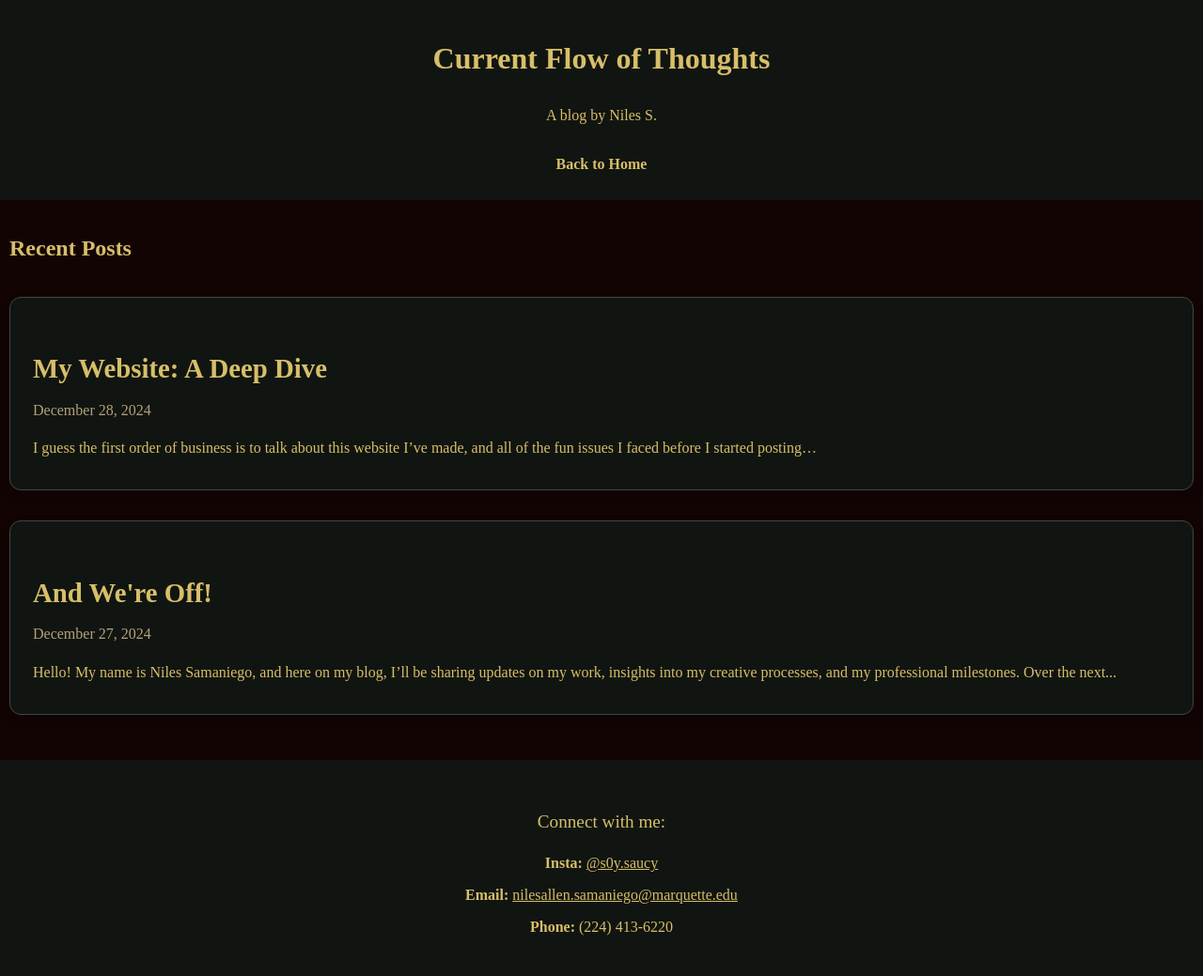
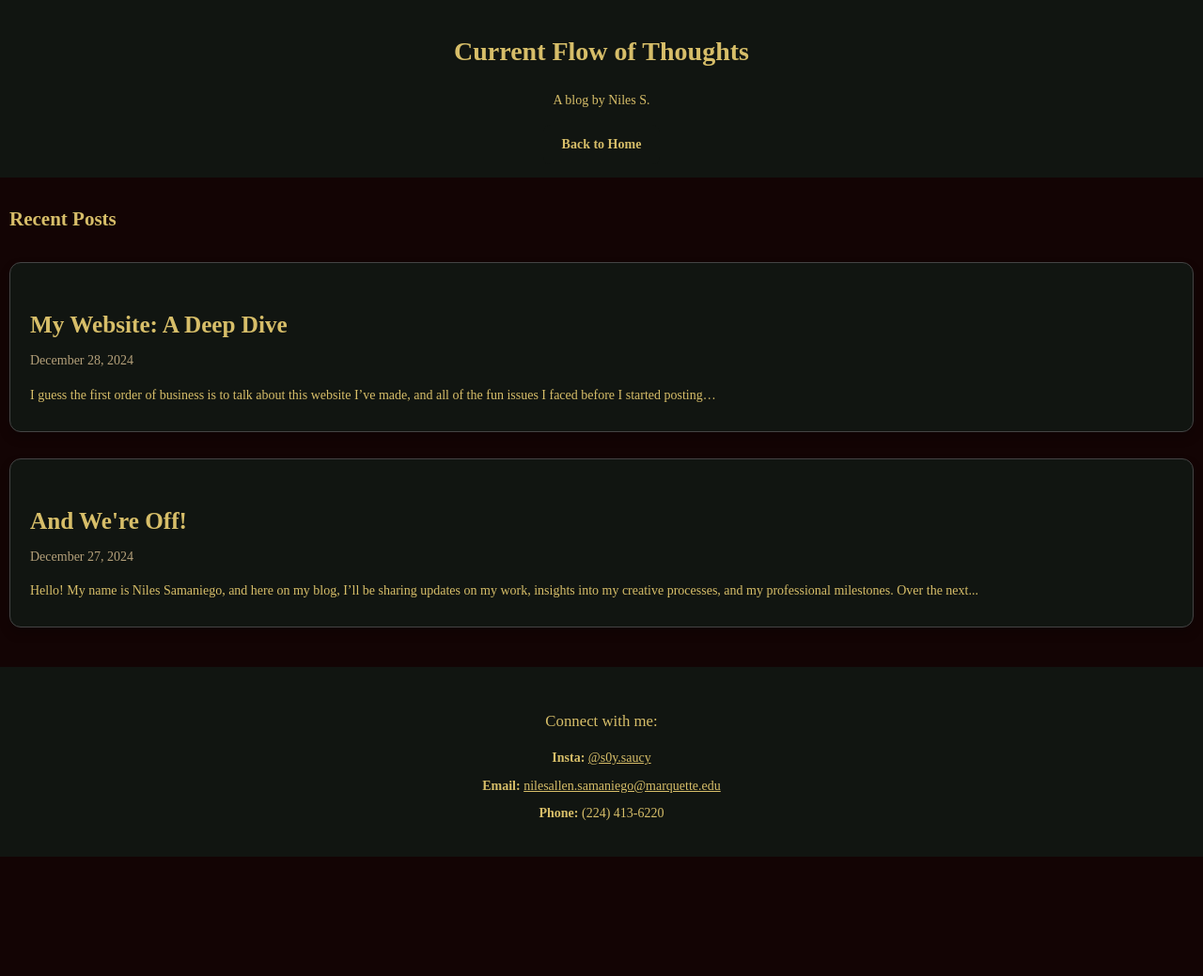
Before and after one commit to n-samaniego/Current-Flow-of-Thoughts, a Jekyll site: the page built from index.html, in a window 1280 px wide. Shown: the whole page at 94% size. Built offline with Jekyll 4.4.1, drawn with Linux system fonts in a browser that asks for light colours; the list of posts is cut into pages by our own code; after the commit the page ends 912 px from its top, so only the background shows below that.

Commit message:
Update style.css

```diff
--- a/assets/style.css
+++ b/assets/style.css
@@ -7,6 +7,7 @@ html, body {
     background: #130404;  /* Dark background */
     color: #d7be69;  /* Text and general color */
     overflow-x: hidden;  /* Prevent horizontal scroll */
+    font-size: 14px;  /* Adjust this value to make body text larger */
 }
 
 body {
```
